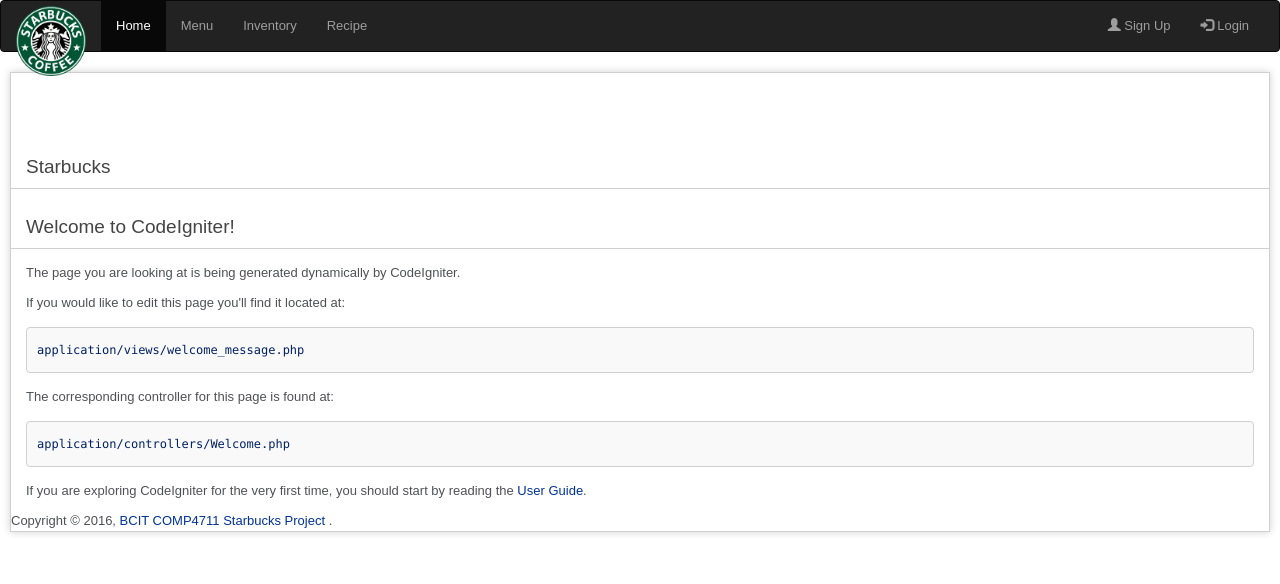
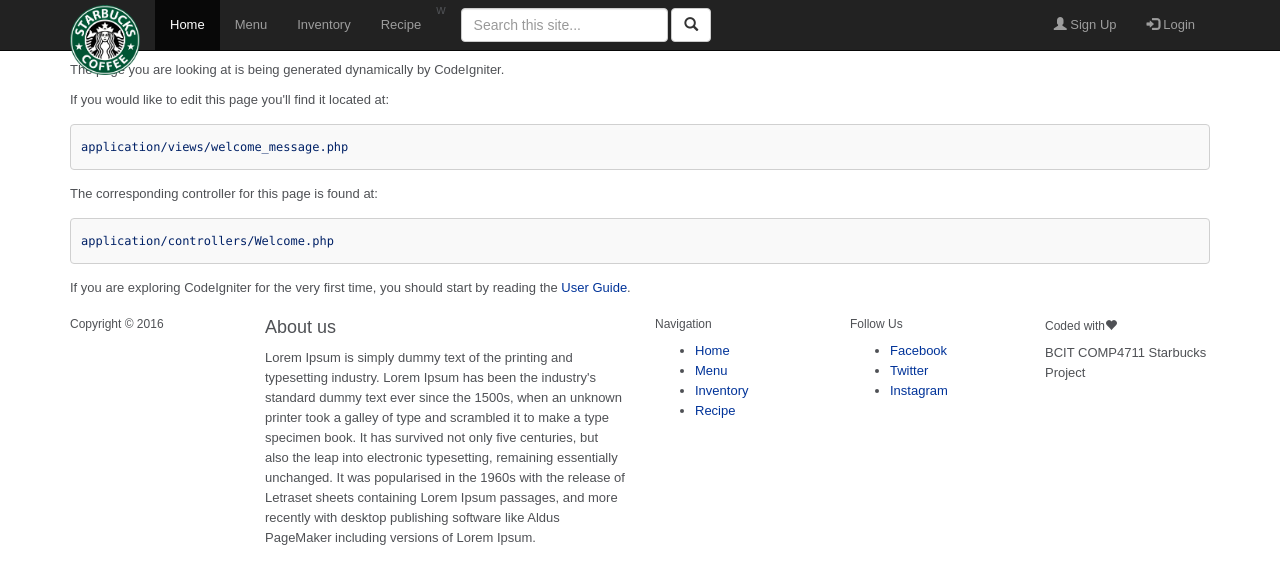
Before and after one commit to chaoswlz/ProjectStarbucks-1, a CodeIgniter app: page /database/index.php/welcome/index in a window 1280 px wide. Shown: the top 584 px of the page. Run offline with CodeIgniter, Linux system fonts and the light colour scheme.

Commit message:
Styled new templaye page

```diff
--- a/application/views/template.php
+++ b/application/views/template.php
@@ -11,52 +11,76 @@
         <link rel="stylesheet" type="text/css" href="/assets/css/default.css"/>
 
         <!-- jQuery (necessary for Bootstrap's JavaScript plugins) -->
-        <script src="https://ajax.googleapis.com/ajax/libs/jquery/1.12.4/jquery.min.js"></script>
+        <script src="https://ajax.googleapis.com/ajax/libs/jquery/2.2.4/jquery.min.js"></script>
         <!-- Include all compiled plugins (below), or include individual files as needed -->
         <script src="/assets/js/bootstrap.min.js"></script>
     </head>
     <body>
-        <nav class="navbar navbar-inverse">
-            <div class="container-fluid">
-                <div class="navbar-header">
-                    <button type="button" class="navbar-toggle" data-toggle="collapse" data-target="#myNavbar">
+        <div class="container" id="main">
+            <div class="navbar navbar-inverse navbar-fixed-top">
+                <div class="container">
+                    <button type="button" class="navbar-toggle" data-toggle="collapse" data-target=".navbar-responsive-collapse">
                     <span class="icon-bar"></span>
                     <span class="icon-bar"></span>
                     <span class="icon-bar"></span>
                     </button>
-                    <a class="navbar-brand" href="/"><img src="/assets/images/logo.png"></a>
-                </div>
-                <div class="collapse navbar-collapse" id="myNavbar">
+                    <a class="navbar-brand" href="/"><img src="/assets/images/logo.png" alt="Starbucks"/></a>
+                    <div class="navbar-collapse collapse navbar-responsive-collapse">
                         <ul class="nav navbar-nav">
                             <li class="active"><a href="/">Home</a></li>
                             <li><a href="/menu">Menu</a></li>
                             <li><a href="/inventory">Inventory</a></li>
-                        <li><a href="/recipe">Recipe</a></li>
-                    </ul>
-                    <ul class="nav navbar-nav navbar-right">
+                            <li><a href="/recipe">Recipe</a></li>w
+                        </ul><!-- end nav -->
+                        <form class="navbar-form pull-left">
+                            <input type="text" class="form-control" id="searchInput" placeholder="Search this site...">
+                            <button type="button" class="btn btn-default"><span class="glyphicon glyphicon-search"></span></button>
+                        </form><!-- end navbar-form -->
+                        <ul class="nav navbar-nav pull-right">
                             <li><a href="#"><span class="glyphicon glyphicon-user"></span> Sign Up</a></li>
                             <li><a href="#"><span class="glyphicon glyphicon-log-in"></span> Login</a></li>
                         </ul>
-                </div>
-            </div>
-        </nav>
-        <div id="container">
-            <!--{content}
-            <p class="footer">Page rendered in <strong>{elapsed_time}</strong> seconds.{ci_version}</p> -->
-            <div class="navbar">
-                <div class="navbar-inner">
-                </div>
-            </div>
-            <div id="content">
-                <h1>{pagetitle}</h1>
+                    </div><!-- end myNavvar -->
+                </div><!-- container -->
+            </div><!-- end navbar-fixed-top -->
+            <div class="row">
                 {content}
-            </div>
-            <div id="footer" class="span12">
-                Copyright &copy; 2016,  <a href="mailto:someone@somewhere.com">BCIT COMP4711 Starbucks Project </a>.
-            </div>
-        </div>
+            </div><!-- end bigContent -->
+        </div><!-- end container -->
+        <footer>
+            <div class="container">
+                <div class="row">
+                    <div class="col-sm-2">
+                        <h6>Copyright &copy; 2016 <a href="http://www.bcit.ca"></a></h6>
+                    </div><!-- end col-sm-2 -->
+                    <div class="col-sm-4">
+                        <h4>About us</h4>
+                        <p>Lorem Ipsum is simply dummy text of the printing and typesetting industry. Lorem Ipsum has been the industry's standard dummy text ever since the 1500s, when an unknown printer took a galley of type and scrambled it to make a type specimen book. It has survived not only five centuries, but also the leap into electronic typesetting, remaining essentially unchanged. It was popularised in the 1960s with the release of Letraset sheets containing Lorem Ipsum passages, and more recently with desktop publishing software like Aldus PageMaker including versions of Lorem Ipsum.</p>
+                    </div><!-- end col-sm-4 -->
+                    <div class="col-sm-2">
+                        <h6>Navigation</h6>
+                        <ul class="unstyled">
+                            <li><a href="/">Home</a></li>
+                            <li><a href="/menu">Menu</a></li>
+                            <li><a href="/inventory">Inventory</a></li>
+                            <li><a href="recipe">Recipe</a></li>
+                        </ul>
+                    </div><!-- end col-sm-2 -->
+                    <div class="col-sm-2">
+                        <h6>Follow Us</h6>
+                        <ul class="unstyled">
+                            <li><a href="#">Facebook</a></li>
+                            <li><a href="#">Twitter</a></li>
+                            <li><a href="#">Instagram</a></li>
+                        </ul>
+                    </div><!-- end col-sm-2 -->
+                    <div class="col-sm-2">
+                        <h6>Coded with<span class="glyphicon glyphicon-heart"></span></h6>
+                        <p>BCIT COMP4711 Starbucks Project</p>
 
-
-
+                    </div><!-- end col-sm-2 -->
+                </div><!-- end row -->
+            </div><!-- end container -->
+        </footer>
     </body>
 </html>
```
Lines whose indentation alone changed are shown as unchanged.
